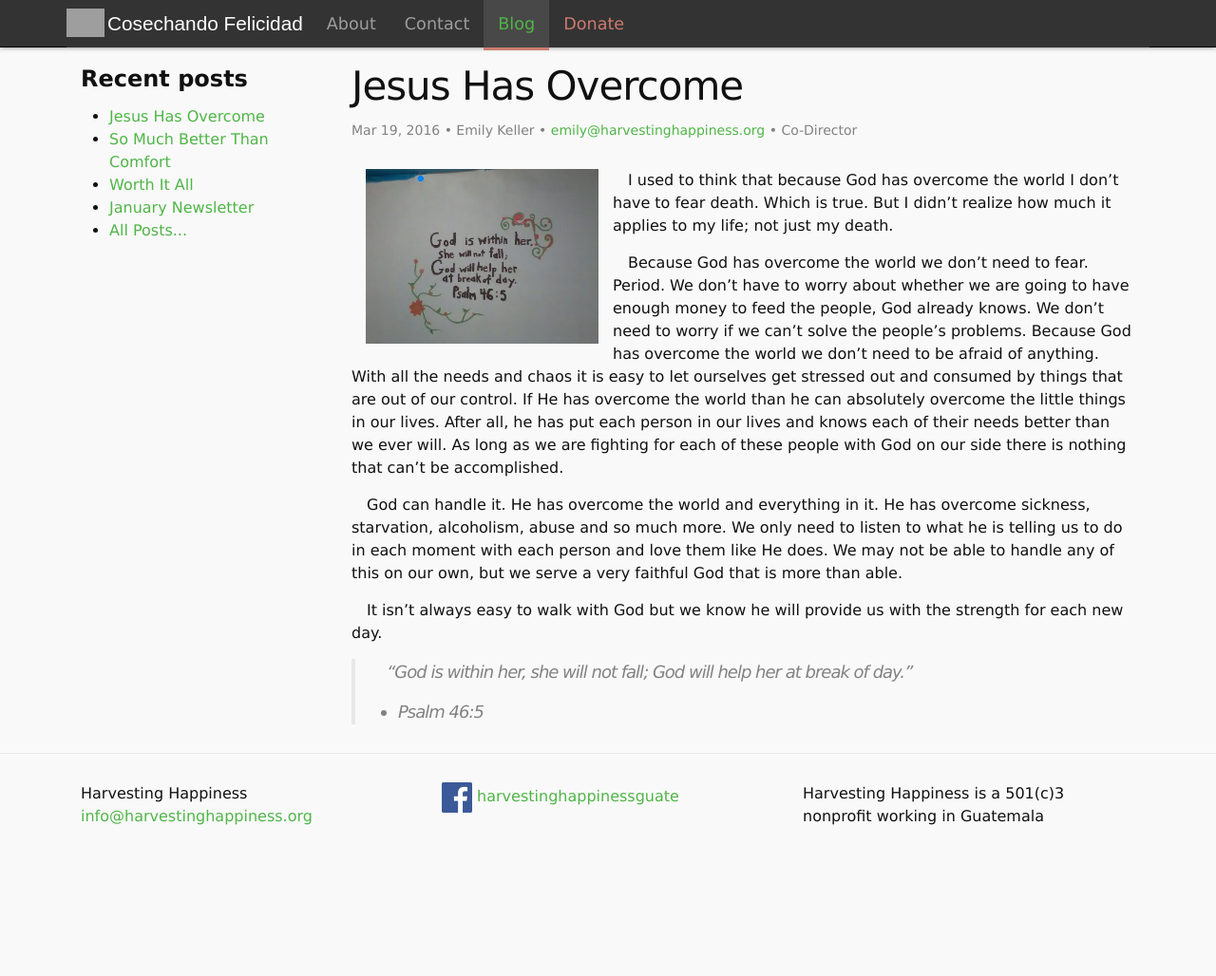
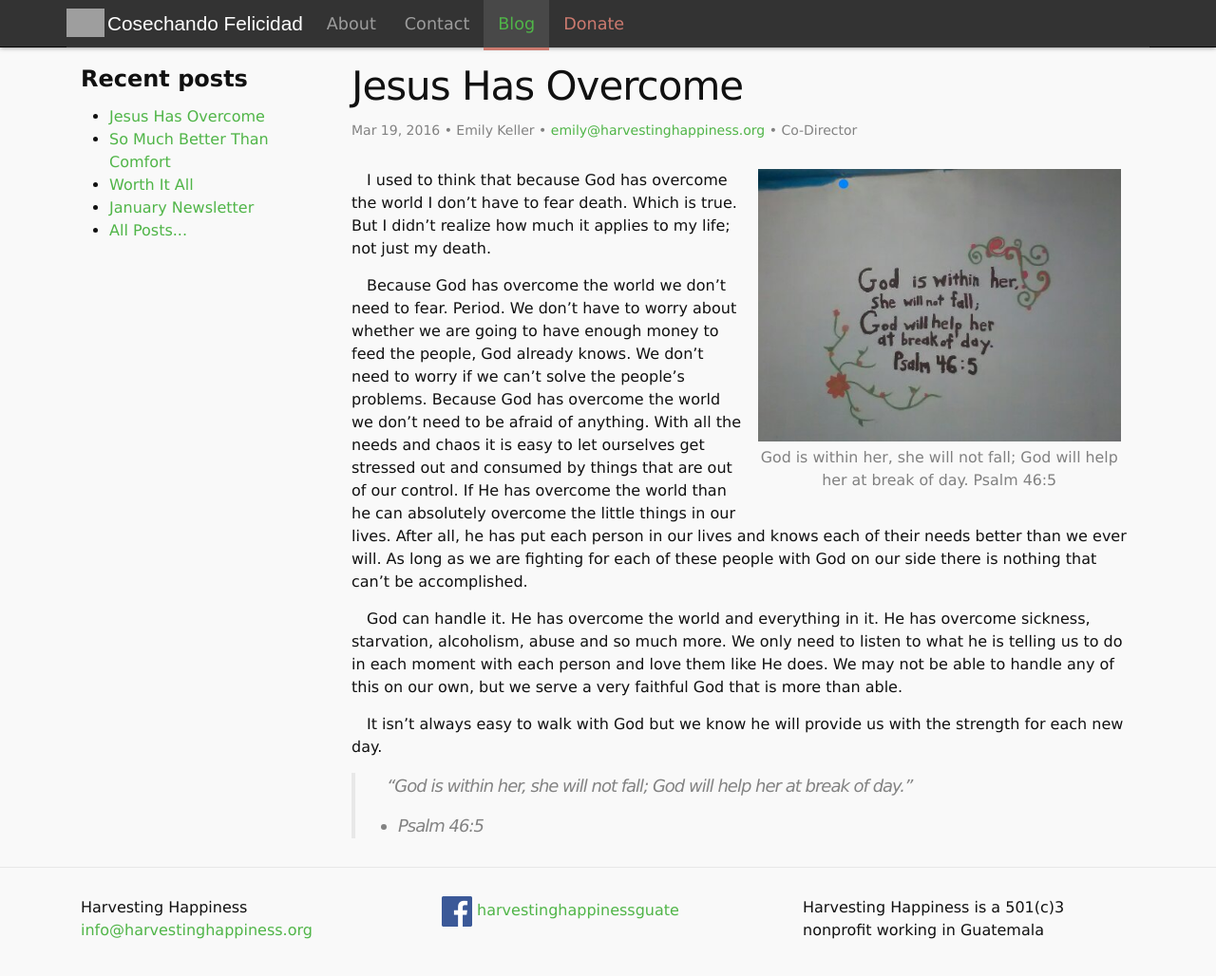
Before and after one commit to harvestinghappiness/harvestinghappiness.github.io, a Jekyll site: the page built from _posts/2016-03-19-Jesus-Has-Overcome.md, in a window 1280 px wide and 1052 px high. Shown: the top 1028 px of the window at 95% size. Built offline with Jekyll 4.4.1, drawn with Linux system fonts in a browser that asks for light colours; comment, search, counter and statistics services are not loaded.

Commit message:
update to blog post

```diff
--- a/_posts/2016-03-19-Jesus-Has-Overcome.md
+++ b/_posts/2016-03-19-Jesus-Has-Overcome.md
@@ -8,7 +8,7 @@
 commentID: 8
 ---
 
-{% include figure.html src="march19.jpg" size="third" alt="God is within her, she will not fall; God will help her at break of day. Psalm 46:5" %}
+{% include figure.html src="march19.jpg" size="half" caption="God is within her, she will not fall; God will help her at break of day. Psalm 46:5" side="right" %}
 
 I used to think that because God has overcome the world I don't have to fear death. Which is true. But I didn’t realize how much it applies to my life; not just my death.
 
```
